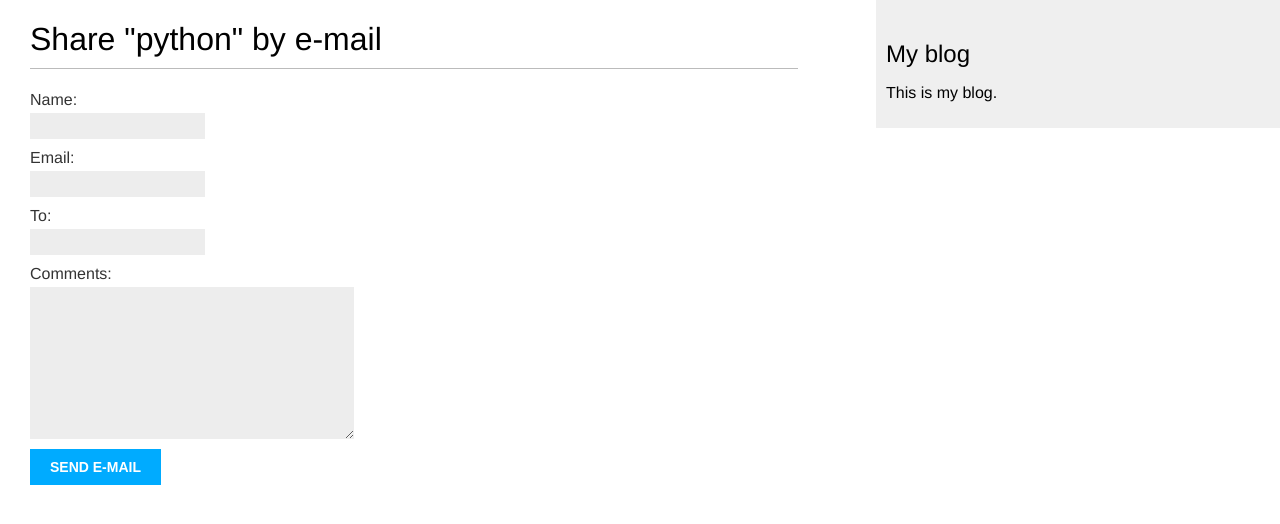
After one commit to azumarions/MyDjango, a Django app: page /blog/7/share/ in a window 1280 px wide. The commit adds this page. Shown: the top 524 px of the page. Run offline with Django 3.2, Linux system fonts and the light colour scheme; data comes from the database, SQL or seed files in the repository.

Commit message:
sharing post via email

```diff
--- /dev/null
+++ b/blog/forms.py
@@ -0,0 +1,8 @@
+from django import forms
+
+class EmailPostForm(forms.Form):
+    name = forms.CharField()
+    email = forms.EmailField()
+    to = forms.EmailField()
+    comments = forms.CharField(required=False,
+                                widget=forms.Textarea)
--- a/blog/templates/blog/post/detail.html
+++ b/blog/templates/blog/post/detail.html
@@ -8,4 +8,9 @@
     Published {{ post.publish }} by {{ post.author }}
   </p>
   {{ post.body|linebreaks }}
+  <p>
+    <a href="{% url "blog:post_share" post.id %}">
+      share this post
+    </a>
+  </p>
 {% endblock %}
--- /dev/null
+++ b/blog/templates/blog/post/share.html
@@ -0,0 +1,19 @@
+{% extends "blog/base.html" %}
+
+{% block title%}Share a post{% endblock %}
+
+{% block content %}
+    {% if sent %}
+        <h1>E-mail successfully sent</h1>
+        <p>
+            "{{ post.title }}" was successfully sent to {{ form.cleaned_data.to }}.
+        </p>
+    {% else %}
+        <h1>Share "{{ post.title }}" by e-mail</h1>
+        <form method="post">
+            {{ form.as_p }}
+            {% csrf_token %}
+            <input type="submit" value="Send e-mail">
+        </form>
+    {% endif %}
+{% endblock %}
--- a/blog/urls.py
+++ b/blog/urls.py
@@ -10,4 +10,6 @@ urlpatterns = [
     path('<int:year>/<int:month>/<int:day>/<slug:post>/',
         views.post_detail,
         name='post_detail'),
+    path('<int:post_id>/share/',
+    views.post_share, name='post_share'),
 ]
--- a/blog/views.py
+++ b/blog/views.py
@@ -2,7 +2,11 @@ from django.shortcuts import render, get_object_or_404
 from django.core.paginator import Paginator, EmptyPage,\
                                   PageNotAnInteger
 from django.views.generic import ListView
+from django.core.mail import send_mail
+
+
 from .models import Post
+from .forms import EmailPostForm
 
 
 def post_list(request):
@@ -33,6 +37,25 @@ def post_detail(request, year, month, day, post):
                   'blog/post/detail.html',
                   {'post': post})
 
+def post_share(request, post_id):
+    #Retrieve post by id
+    post = get_object_or_404(Post, id=post_id, status='published')
+    sent = False
+    if request.method == 'POST':
+        # Form was submitted
+        form = EmailPostForm(request.POST)
+        # form fields passsed validation
+        if form.is_valid():
+            cd = form.cleaned_data
+            post_url = request.build_absolute_uri(post.get_absolute_url())
+            subject = f"{cd['name']} recommends you read {post.title}"
+            message = f"Read {post.title} at {post_url}\n\n" \
+                      f"{cd['name']}\'s comments: {cd['comments']}"
+            send_mail(subject, message, 'admin@myblog.com', [cd['to']])
+            sent = True
+    else:
+        form = EmailPostForm()
+    return render(request, 'blog/post/share.html', {'post': post, 'form': form, 'sent': sent})
 
 class PostListView(ListView):
     queryset = Post.published.all()
--- a/mysite/settings.py
+++ b/mysite/settings.py
@@ -119,3 +119,9 @@ USE_TZ = True
 # https://docs.djangoproject.com/en/3.0/howto/static-files/
 
 STATIC_URL = '/static/'
+
+EMAIL_HOST = 'smtp.gmail.com'
+EMAIL_HOST_USER = 'awsloba12@gmail.com'
+EMAIL_HOST_PASSWORD = 'azuma1224'
+EMAIL_PORT = '587'
+EMAIL_USE_TLS = 'True'
```
